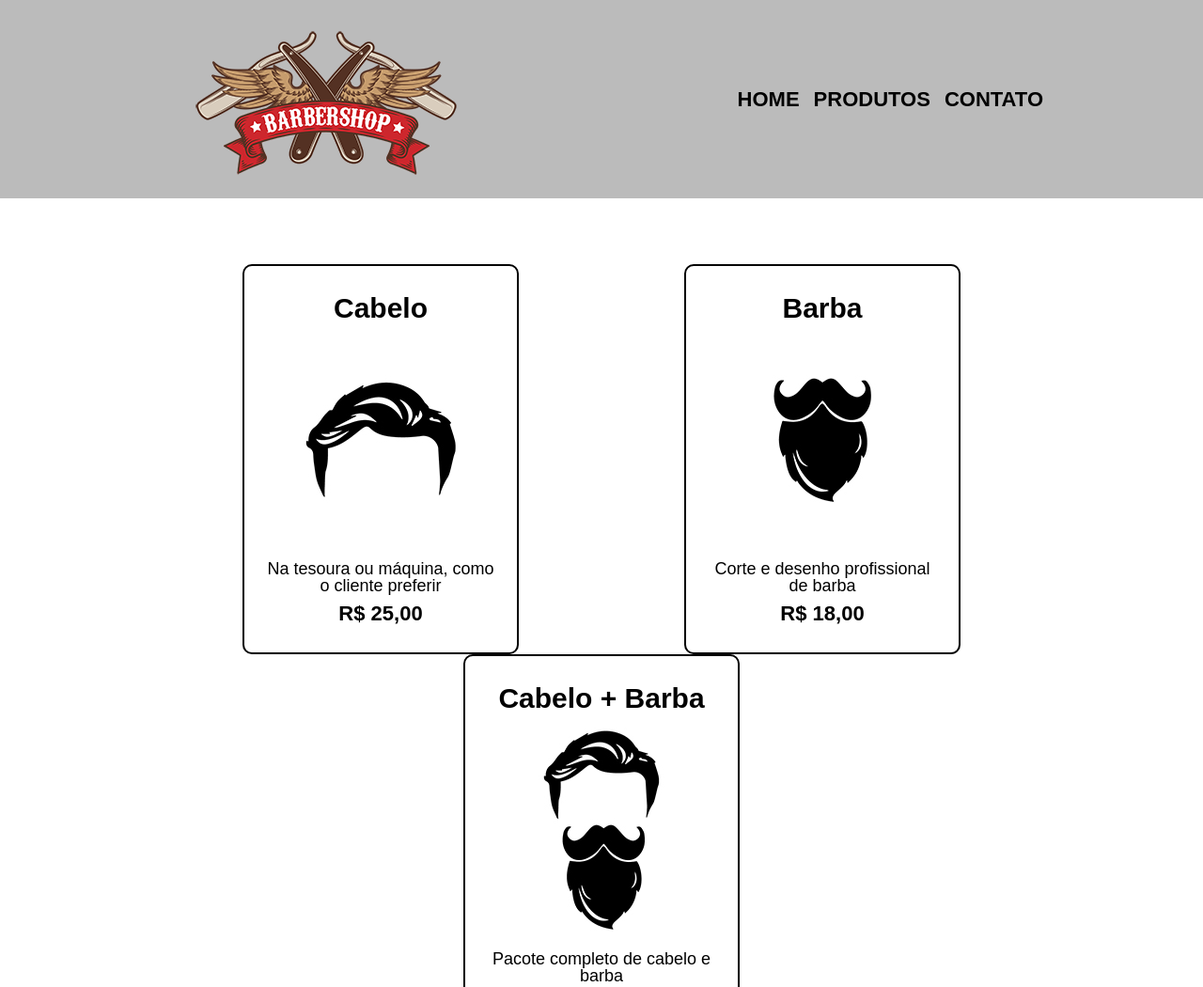
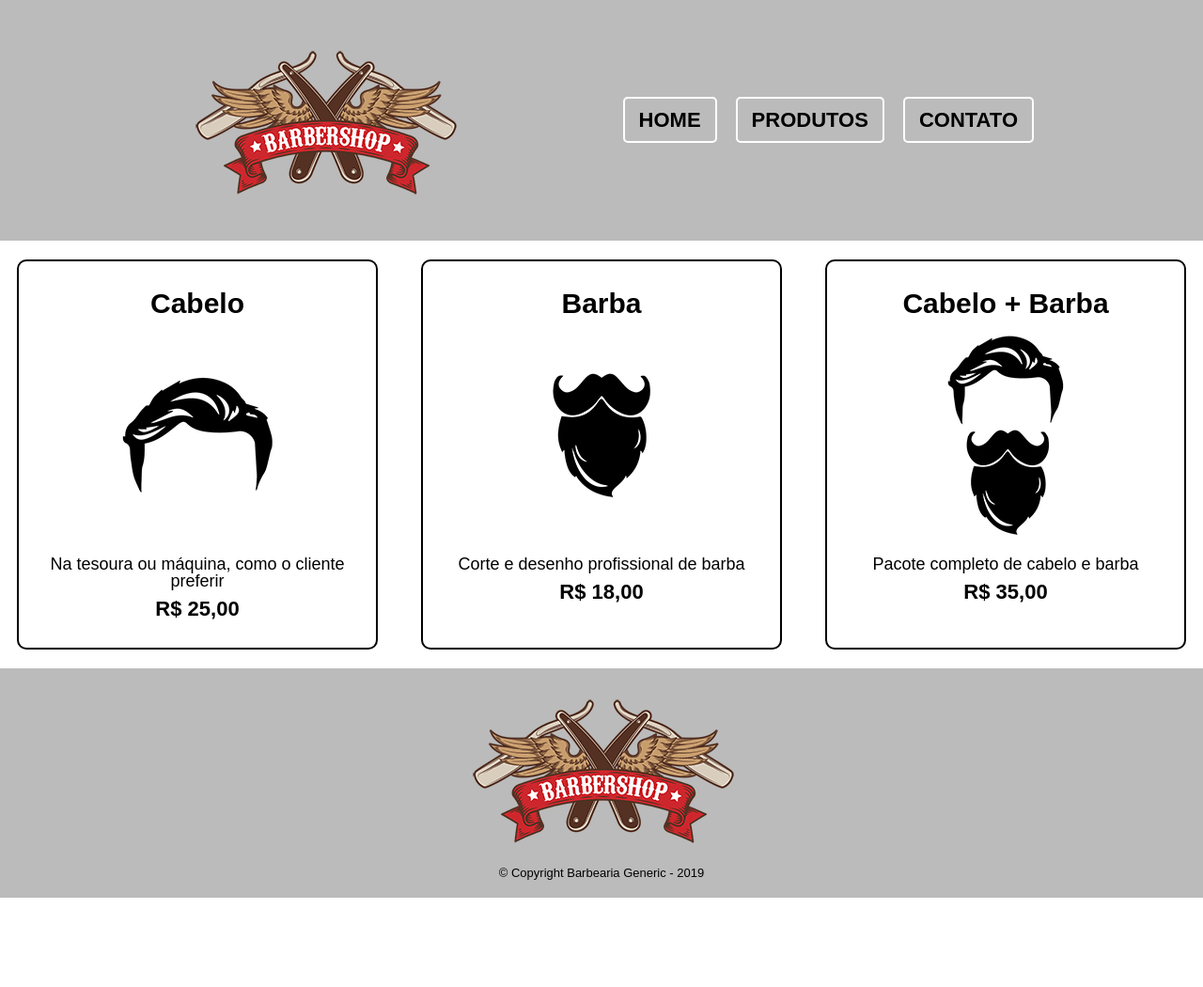
Before and after one commit to dgusfr/barbershop_website, a plain HTML site: page produtos.html in a window 1280 px wide. Shown: the top 1050 px of the page at 94% size. After the commit the page ends 955 px from the top, so only its background shows below. Drawn offline with Linux system fonts and the light colour scheme; files whose address does not match are found by name.

Commit message:
changes in HTML

```diff
--- a/produtos.html
+++ b/produtos.html
@@ -13,13 +13,13 @@
 <body>
 	<header>
 		<div class="caixa">
-			<h1><img src="img/logo.png"></h1>
+			<h1 class="logo"><img src="img/logo.png"></h1>
 
-			<nav>
-				<ul>
-					<li><a href="index.html">Home</a></li>
-					<li><a href="produtos.html">Produtos</a></li>
-					<li><a href="contato.html">Contato</a></li>
+			<nav aria-label="primaria">
+				<ul class="header-menu font-1-m cor-0">
+					<li><a class="menu-button" href="./index.html">Home</a></li>
+					<li><a class="menu-button" href="./produtos.html">Produtos</a></li>
+					<li><a class="menu-button" href="./contato.html">Contato</a></li>
 				</ul>
 			</nav>
 		</div>
@@ -48,10 +48,8 @@
 		</ul>
 	</main>
 
-	<footer>
-		<!-- Rodapé. -->
-		<img src="img/logo-branco.png">
-		<!-- &copy é o codigo para a logo de copyright -->
+	<footer class="footer-background">
+		<img src="img/logo-branco.png" alt="logobranco" class="logo">
 		<p class="copyright">&copy; Copyright Barbearia Generic - 2019</p>
 	</footer>
 </body>
--- a/reset.css
+++ b/reset.css
@@ -1,21 +1,78 @@
-/* http://meyerweb.com/eric/tools/css/reset/
-   v2.0 | 20110126
-   License: none (public domain)
-*/
-
-html, body, div, span, applet, object, iframe,
-h1, h2, h3, h4, h5, h6, p, blockquote, pre,
-a, abbr, acronym, address, big, cite, code,
-del, dfn, em, img, ins, kbd, q, s, samp,
-small, strike, strong, sub, sup, tt, var,
-b, u, i, center,
-dl, dt, dd, ol, ul, li,
-fieldset, form, label, legend,
-table, caption, tbody, tfoot, thead, tr, th, td,
-article, aside, canvas, details, embed,
-figure, figcaption, footer, header, hgroup,
-menu, nav, output, ruby, section, summary,
-time, mark, audio, video {
+html,
+body,
+span,
+applet,
+object,
+iframe,
+h2,
+h3,
+h4,
+h5,
+h6,
+p,
+blockquote,
+pre,
+a,
+abbr,
+acronym,
+address,
+big,
+cite,
+code,
+del,
+dfn,
+em,
+img,
+ins,
+kbd,
+q,
+s,
+samp,
+small,
+strike,
+strong,
+sub,
+sup,
+tt,
+var,
+b,
+u,
+i,
+center,
+dl,
+dt,
+dd,
+ol,
+fieldset,
+form,
+label,
+legend,
+table,
+caption,
+tbody,
+tfoot,
+thead,
+tr,
+th,
+td,
+article,
+aside,
+canvas,
+details,
+embed,
+figure,
+figcaption,
+footer,
+hgroup,
+menu,
+output,
+ruby,
+section,
+summary,
+time,
+mark,
+audio,
+video {
   margin: 0;
   padding: 0;
   border: 0;
@@ -24,25 +81,37 @@ time, mark, audio, video {
   vertical-align: baseline;
 }
 /* HTML5 display-role reset for older browsers */
-article, aside, details, figcaption, figure,
-footer, header, hgroup, menu, nav, section {
+article,
+aside,
+details,
+figcaption,
+figure,
+footer,
+hgroup,
+menu,
+section {
   display: block;
 }
 body {
   line-height: 1;
 }
-ol, ul {
-	list-style: none;
-}
-blockquote, q {
+
+blockquote,
+q {
   quotes: none;
 }
-blockquote:before, blockquote:after,
-q:before, q:after {
-	content: '';
+blockquote:before,
+blockquote:after,
+q:before,
+q:after {
+  content: "";
   content: none;
 }
 table {
   border-collapse: collapse;
   border-spacing: 0;
 }
+
+ul.produtos {
+  width: auto !important;
+}
--- a/style.css
+++ b/style.css
@@ -3,39 +3,54 @@ body {
 }
 
 header {
-  background: #bbbbbb;
-  padding: 20px 0;
+  display: flex;
+  justify-content: space-between;
+  align-items: center;
+  gap: 20px;
+  flex-wrap: wrap;
+  padding: 20px;
+  background-color: #bbbbbb;
 }
 
-main {
-  background: #ffffff;
-  padding: 20px 0;
+.header-menu li {
+  margin: 0 10px;
 }
 
-.footer-background {
-  background: #bbbbbb;
-  padding: 20px 0;
+.header-menu a {
+  padding: 10px 15px;
+  text-decoration: none;
+  border: 2px solid #fff;
+  border-radius: 5px;
+  transition: background-color 0.3s ease;
+}
+
+.header-menu a:hover {
+  background-color: #fff;
+  color: #333;
 }
 
 .caixa {
   display: flex;
   justify-content: space-between;
   align-items: center;
-  width: 940px;
+  width: 100%;
+  max-width: 940px;
   margin: 0 auto;
 }
 
-.logo {
-  width: 20%; /* Ajuste a porcentagem conforme necessário */
-  height: auto; /* Isso mantém a proporção da imagem */
-  margin: 0;
+.logo-principal {
+  justify-content: flex-start;
+}
+
+.caixa nav {
+  justify-content: flex-end;
 }
 
 nav ul {
   list-style: none;
   padding: 0;
   margin: 0;
-  display: flex; /* Adicionar flex para alinhar os itens na mesma linha */
+  display: flex;
 }
 
 nav li {
@@ -55,39 +70,29 @@ nav a:hover {
   text-decoration: underline;
 }
 
-.produtos {
-  display: flex;
-  flex-wrap: wrap; /* Permitir que os itens quebrem para a próxima linha conforme necessário */
-  justify-content: space-between; /* Distribuir os itens horizontalmente */
-  width: 940px;
-  margin: 0 auto;
-  padding: 50px 0;
+main {
+  background: #ffffff;
+  padding: 20px 0;
 }
 
-.produtos li {
-  flex: 0 0 calc(30% - 3%); /* Calcular a largura dos itens com margens */
-  text-align: center;
-  margin: 0 1.5%;
-  padding: 30px 20px;
-  box-sizing: border-box;
-  border: 2px solid #000000;
-  border-radius: 10px;
+.footer-background {
+  background: #bbbbbb;
+  padding: 20px 0;
 }
 
 .produtos {
   display: flex;
-  justify-content: space-around; /* Distribuir os itens horizontalmente com espaço uniforme */
-  align-items: flex-start; /* Alinhar os itens no topo */
-  flex-wrap: wrap; /* Permitir que os itens quebrem para a próxima linha conforme necessário */
+  justify-content: space-around;
+  gap: 10px;
   width: 940px;
-  margin: 0 auto;
-  padding: 50px 0;
+  margin: 0;
+  padding: 0;
+  list-style: none;
 }
 
 .produtos li {
-  flex: 0 0 calc(30% - 20px); /* Calcular a largura dos itens com um espaço desejado */
+  flex: 0 0 30%;
   text-align: center;
-  margin: 0 10px; /* Reduzir a margem entre os itens */
   padding: 30px 20px;
   box-sizing: border-box;
   border: 2px solid #000000;
@@ -124,7 +129,7 @@ nav a:hover {
 .centro-formulario {
   display: flex;
   justify-content: center;
-  align-items: center;
+  align-items: baseline;
   min-height: 100vh;
   margin: 0;
 }
@@ -182,17 +187,30 @@ Podemos ter dois from para os parametros servirem para os dois*/
 
 .enviar:hover {
   background: green;
-  /* transition: Tempo que uma transição vai acontecer:
-	all: para todos os elementos (ou escolher o elemento, ex: background) */
   transition: 1s all;
-  /* Cursor clicavél: */
   cursor: pointer;
-  /* Aumentar caixa: */
   transform: scale(1.2);
 }
 
-table {
-  margin: 30px 0 50px;
+.tabela-estilizada {
+  width: 500px;
+  border-collapse: collapse;
+  margin-bottom: 20px;
+}
+
+.tabela-estilizada th,
+.tabela-estilizada td {
+  padding: 12px;
+  text-align: left;
+  border: 1px solid #ddd; /* Adiciona bordas às células */
+}
+
+.tabela-estilizada th {
+  background-color: #f2f2f2;
+}
+
+.tabela-estilizada tr:hover {
+  background-color: #f5f5f5;
 }
 
 thead {
```
Also changed, not shown: contato.html (+9 -26 lines), index.html (+9 -11 lines). Lines whose indentation alone changed are shown as unchanged.
